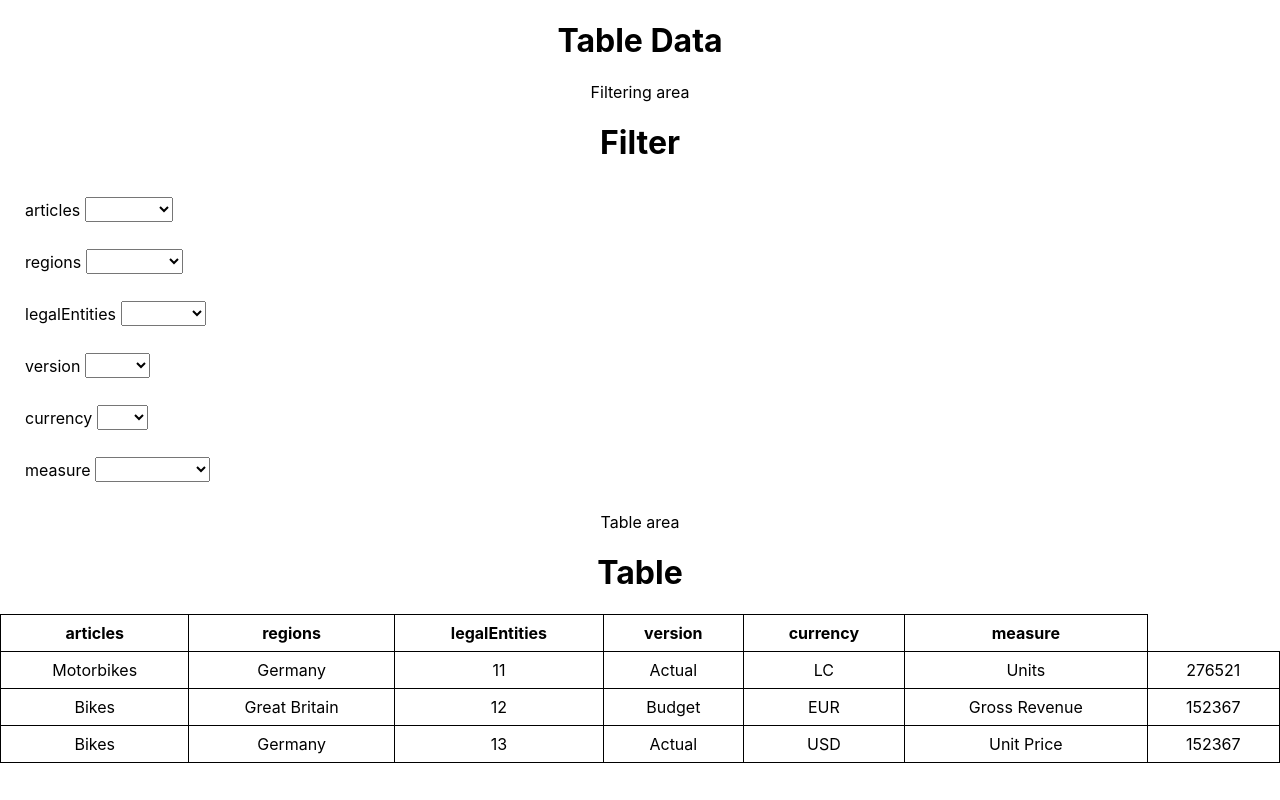
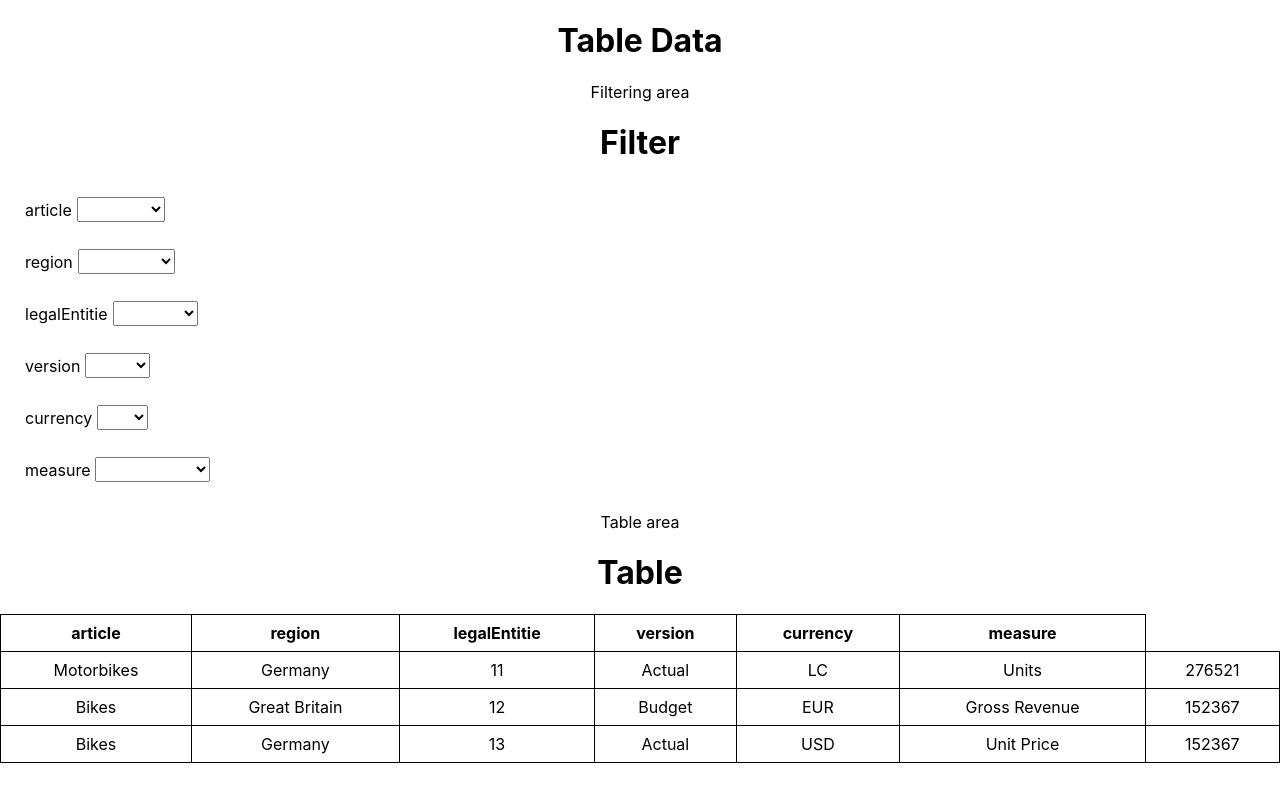
Before and after one commit to Yoloseph/TableDataAssessment, a React (Create React App) app in the folder table-assessment/: page / in a window 1280 px wide. Built offline with nearby package versions, Linux system fonts and the light colour scheme.

Commit message:
Small fix on the mock data Logic between filters and data in table added

```diff
--- a/table-assessment/public/mock/mockDataTable.json
+++ b/table-assessment/public/mock/mockDataTable.json
@@ -1,8 +1,8 @@
 {
   "header": {
-    "articles": ["All Articles", "Bikes", "Motorbikes"],
-    "regions": ["Europe", "Great Britain", "Germany"],
-    "legalEntities": ["11", "12", "13", "All Entities"],
+    "article": ["All Articles", "Bikes", "Motorbikes"],
+    "region": ["Europe", "Great Britain", "Germany"],
+    "legalEntitie": ["11", "12", "13", "All Entities"],
     "version": ["Actual", "Budget"],
     "currency": ["LC", "USD", "EUR"],
     "measure": ["Units", "Unit Price", "Gross Revenue"]
--- a/table-assessment/src/App.jsx
+++ b/table-assessment/src/App.jsx
@@ -6,6 +6,8 @@ import axios from "axios";
 
 function App() {
   const [tableData, setTableData] = useState([]);
+  const [tableDataDefault, setTableDataDefault] = useState([]);
+
   const [userData, setUserData] = useState([]);
 
   useEffect(() => {
@@ -15,6 +17,7 @@ function App() {
     ])
       .then(([tableResponse, userResponse]) => {
         setTableData(tableResponse.data.header);
+        setTableDataDefault(userResponse.data);
         setUserData(userResponse.data);
       })
       .catch((error) => {
@@ -24,9 +27,34 @@ function App() {
 
   const handleFilter = (data) => {
     if (data.length >= 2) {
+      setUserData(handleTableDataFilter(data, tableDataDefault));
     } else {
+      setUserData(tableDataDefault);
     }
-    console.log("recieved data =>", data);
+  };
+
+  const handleTableDataFilter = (filterData, tableData) => {
+    let filteredResults = [];
+    tableData.forEach((item) => {
+      let shouldInclude = true;
+      filterData.forEach((filter) => {
+        if (
+          filter.value === "All Articles" ||
+          filter.value === "Europe" ||
+          filter.value === "All Entities"
+        ) {
+          return;
+        }
+        if (item[filter.key] !== filter.value) {
+          shouldInclude = false;
+        }
+      });
+      if (shouldInclude) {
+        filteredResults.push(item);
+      }
+    });
+
+    return filteredResults; // Return the array of filtered results
   };
 
   return (
--- a/table-assessment/src/components/Filter.jsx
+++ b/table-assessment/src/components/Filter.jsx
@@ -2,8 +2,6 @@ import { useEffect, useState } from "react";
 import "./Filter.css";
 
 function Filter({ tableData, handleChange }) {
-  console.log(tableData);
-  const [selectedColumn, setSelectedColumn] = useState("");
   const [selectedPairs, setSelectedPairs] = useState([]);
 
   useEffect(() => {
@@ -22,7 +20,6 @@ function Filter({ tableData, handleChange }) {
           }
           updatedPairs.push({ key, value });
         }
-
         return updatedPairs;
       });
     } else {
@@ -32,11 +29,9 @@ function Filter({ tableData, handleChange }) {
 
   const columnDataBlock = (data) => {
     const selects = [];
-
     Object.keys(data).forEach((key) => {
       let options = [];
       options.push(<option value="" key="blank-option"></option>);
-
       data[key].forEach((value) => {
         options.push(
           <option value={value} key={value}>
@@ -44,7 +39,6 @@ function Filter({ tableData, handleChange }) {
           </option>
         );
       });
-
       selects.push(
         <div className="dropdown">
           <p>{key}</p>
@@ -58,7 +52,6 @@ function Filter({ tableData, handleChange }) {
         </div>
       );
     });
-
     return selects;
   };
 
```
